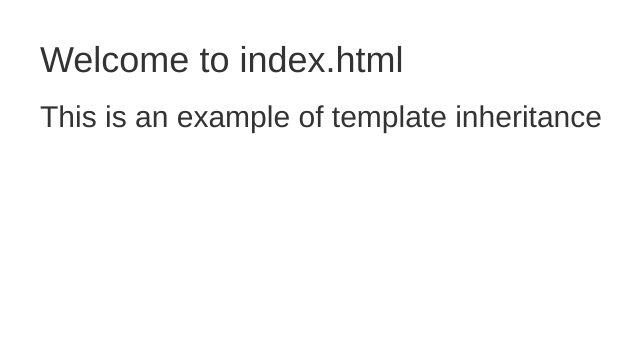
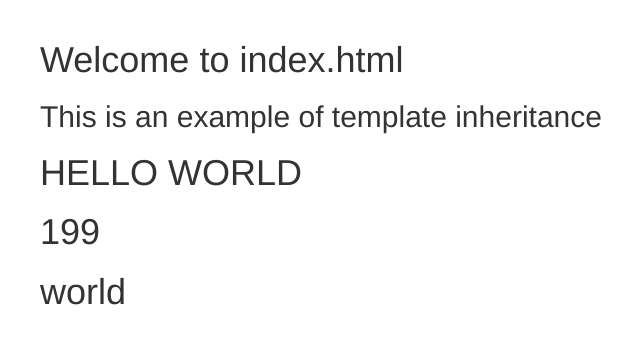
Before and after one commit to akkinasrikar/Django-framework, a Django app: page / in a window 1280 px wide. Shown: the part 51-395 px from the top of the page, without its empty margins (30-670 px from the left). Run offline with Django 3.2, Linux system fonts and the light colour scheme; some libraries are stand-ins or nearby versions.

Commit message:
Commited

```diff
--- a/Django Level Four/learning_templates/basic_app/views.py
+++ b/Django Level Four/learning_templates/basic_app/views.py
@@ -2,7 +2,8 @@ from django.shortcuts import render
 
 # Create your views here.
 def index(request):
-	return render(request,'basic_app/index.html')
+	context_dict={'text':'hello world','number':100}
+	return render(request,'basic_app/index.html',context_dict)
 
 def other(request):
 	return render(request,'basic_app/other.html')
--- a/Django Level Four/learning_templates/templates/basic_app/index.html
+++ b/Django Level Four/learning_templates/templates/basic_app/index.html
@@ -3,4 +3,7 @@
     {% block content %}
     	<h1>Welcome to index.html</h1>
     	<h2>This is an example of template inheritance</h2>
+    	<h1>{{ text|upper }}</h1>
+    	<h1>{{ number|add:"99" }}</h1>
+    	<h1>{{ text|cut:'hello' }}</h1>
     {% endblock %}
```
Also changed, not shown: Django Level Four/learning_templates/basic_app/templatetags/my_extras.py (added, +8 -0 lines), Django Level Four/learning_templates/basic_app/templatetags/__init__.py (added).
